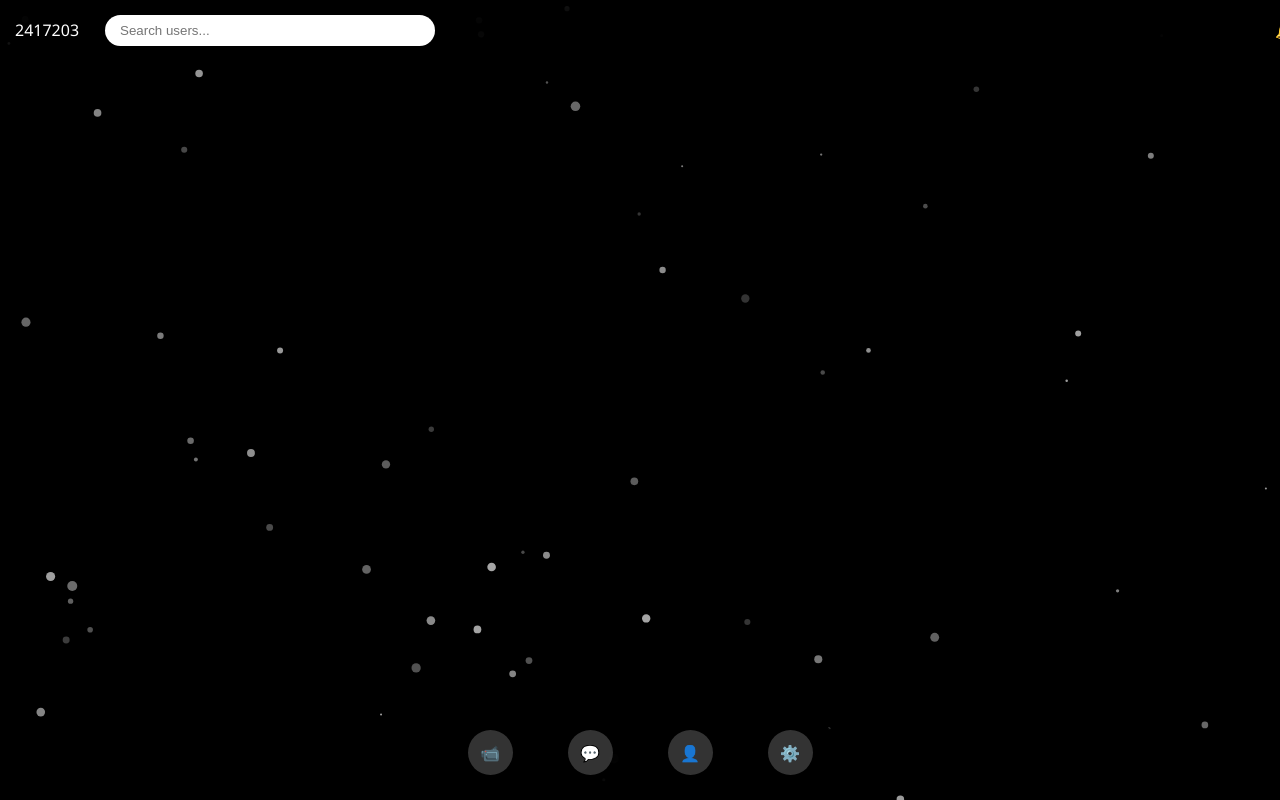
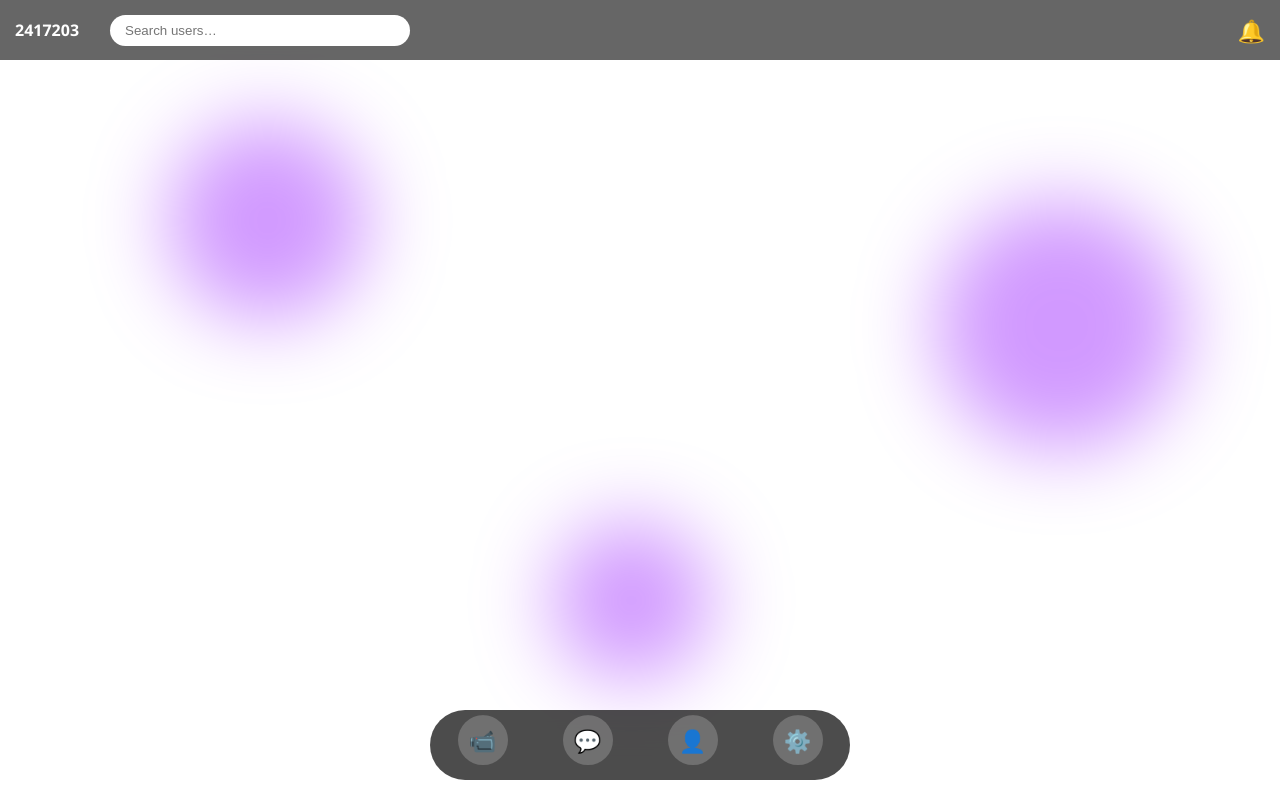
Before and after one commit to Ashwinor/talkk, a Flask app: page /home in a window 1280 px wide. Run offline with Flask 3, Linux system fonts and the light colour scheme; a user stored in the database is signed in.

Commit message:
Fixed home UI, glass dock, bubbles, bell, dark mode

```diff
--- a/static/home/home.css
+++ b/static/home/home.css
@@ -1,19 +1,31 @@
+*{box-sizing:border-box;}
+
 body{
   margin:0;
   font-family:Segoe UI, sans-serif;
-  background:black;
+  background:radial-gradient(circle at 20% 20%, #2a0a6b, #000 60%);
   color:white;
   overflow:hidden;
 }
+
+/* Light mode only changes background */
 body.light{
-  background:#eee;
+  background:radial-gradient(circle at 20% 20%, #cfd9ff, #fff 60%);
   color:black;
 }
 
-canvas{
-  position:fixed;
-  inset:0;
-  z-index:-1;
+/* Floating bubbles */
+.bg-bubble{
+  position:absolute;
+  border-radius:50%;
+  background:rgba(140,0,255,0.4);
+  filter:blur(40px);
+  animation:float 12s infinite ease-in-out;
+}
+@keyframes float{
+  0%{transform:translate(0,0)}
+  50%{transform:translate(40px,-40px)}
+  100%{transform:translate(0,0)}
 }
 
 /* TOP BAR */
@@ -22,96 +34,95 @@ canvas{
   top:0;
   width:100%;
   height:60px;
-  background:rgba(0,0,0,0.7);
-  backdrop-filter:blur(20px);
   display:flex;
   align-items:center;
-  gap:10px;
   padding:0 15px;
+  backdrop-filter:blur(20px);
+  background:rgba(0,0,0,0.6);
+  z-index:5;
 }
 
-.user{min-width:80px}
+.user{min-width:80px;font-weight:bold;}
 
 .search{
-  width:50%;
+  flex:1;
   max-width:300px;
+  margin:0 15px;
   padding:8px 15px;
   border-radius:20px;
   border:none;
-  outline:none;
 }
 
 .bell{
   margin-left:auto;
+  font-size:22px;
   cursor:pointer;
 }
+
 .shake{animation:shake .4s}
 @keyframes shake{
-  0%{transform:rotate(0deg)}
+  0%{transform:rotate(0)}
   25%{transform:rotate(10deg)}
   50%{transform:rotate(-10deg)}
   75%{transform:rotate(10deg)}
-  100%{transform:rotate(0deg)}
+  100%{transform:rotate(0)}
 }
 
-/* NOTIFICATION */
+/* Notification */
 .notify-panel{
   position:fixed;
   top:60px;
   right:-300px;
   width:250px;
   height:100%;
-  background:rgba(0,0,0,0.8);
+  background:rgba(0,0,0,0.85);
   backdrop-filter:blur(20px);
   padding:20px;
   transition:.5s;
+  z-index:6;
 }
 .notify-panel.show{right:0}
 
-/* SETTINGS */
+/* Settings popup */
 .settings-panel{
   position:fixed;
   top:50%;
   left:50%;
   transform:translate(-50%,-50%) scale(.7);
-  width:90%;
-  max-width:320px;
   background:rgba(0,0,0,.85);
   backdrop-filter:blur(25px);
+  padding:25px;
   border-radius:25px;
-  padding:25px;
-  text-align:center;
   opacity:0;
   pointer-events:none;
   transition:.4s;
-  z-index:99;
+  z-index:10;
 }
 .settings-panel.show{
   opacity:1;
   pointer-events:auto;
   transform:translate(-50%,-50%) scale(1);
 }
+
 .setting-btn{
-  background:rgba(255,255,255,.18);
-  padding:16px;
+  background:rgba(255,255,255,.2);
+  padding:15px;
   border-radius:30px;
-  margin-bottom:15px;
+  margin:10px 0;
   cursor:pointer;
-  font-weight:bold;
-  box-shadow:0 0 20px rgba(255,255,255,.25);
 }
 
-/* BOTTOM NAV */
+/* Glass Dock */
 .bottom-nav{
   position:fixed;
-  bottom:15px;
+  bottom:20px;
   left:50%;
   transform:translateX(-50%);
   width:90%;
-  max-width:400px;
-  height:65px;
-  background:rgba(0,0,0,.85);
-  backdrop-filter:blur(20px);
+  max-width:420px;
+  height:70px;
+  background:rgba(0,0,0,.7);
+  backdrop-filter:blur(30px);
   border-radius:40px;
   display:flex;
   justify-content:space-around;
@@ -119,17 +130,19 @@ canvas{
 }
 
 .nav-btn{
-  width:45px;
-  height:45px;
+  width:50px;
+  height:50px;
   border-radius:50%;
   background:rgba(255,255,255,.2);
   display:flex;
+  justify-content:center;
   align-items:center;
-  justify-content:center;
+  font-size:22px;
+  animation:liquid 4s infinite ease-in-out;
   cursor:pointer;
-  transition:.3s;
 }
-.nav-btn:hover{
-  background:rgba(255,255,255,.5);
-  transform:scale(1.15);
+
+@keyframes liquid{
+  0%,100%{transform:translateY(0)}
+  50%{transform:translateY(-6px)}
 }
--- a/templates/home/home.html
+++ b/templates/home/home.html
@@ -1,69 +1,61 @@
 <!DOCTYPE html>
 <html>
 <head>
+<meta name="viewport" content="width=device-width, initial-scale=1.0">
 <title>Talkk Home</title>
-<meta name="viewport" content="width=device-width, initial-scale=1.0">
 <link rel="stylesheet" href="/static/home/home.css">
 </head>
-
 <body>
 
-<!-- FLOATING PARTICLES -->
-<canvas id="particles"></canvas>
+<!-- Floating background -->
+<div class="bg-bubble" style="width:200px;height:200px;left:10%;top:20%"></div>
+<div class="bg-bubble" style="width:250px;height:250px;left:70%;top:30%"></div>
+<div class="bg-bubble" style="width:160px;height:160px;left:40%;top:70%"></div>
 
-<!-- TOP BAR -->
 <div class="top-bar">
-  <div class="user">{{ user }}</div>
-  <input class="search" placeholder="Search users...">
-  <div class="bell" onclick="toggleNotify()">🔔</div>
+    <div class="user">{{ user }}</div>
+    <input class="search" placeholder="Search users…">
+    <div class="bell" onclick="toggleNotify()">🔔</div>
 </div>
 
-<!-- NOTIFICATION PANEL -->
+<!-- Notification -->
 <div class="notify-panel" id="notify">
-  <h3>Notifications</h3>
-  <p>No notifications</p>
+    <h3>Notifications</h3>
+    <p>No notifications found</p>
 </div>
 
-<!-- CENTER SETTINGS -->
+<!-- SETTINGS POPUP -->
 <div class="settings-panel" id="settings">
-  <div class="setting-btn" onclick="toggleTheme()">Dark / Light</div>
-  <div class="setting-btn" onclick="location.href='/logout'">Logout</div>
+    <div class="setting-btn" onclick="toggleDark()">🌗 Toggle Dark Mode</div>
+    <div class="setting-btn" onclick="window.location.href='/logout'">🚪 Logout</div>
 </div>
 
-<!-- BOTTOM NAV -->
+<!-- Bottom Glass Dock -->
 <div class="bottom-nav">
-  <div class="nav-btn" onclick="alert('Video chat coming soon')">📹</div>
-  <div class="nav-btn" onclick="alert('Chat coming soon')">💬</div>
-  <div class="nav-btn" onclick="alert('Profile coming soon')">👤</div>
-  <div class="nav-btn" onclick="toggleSettings()">⚙️</div>
+    <div class="nav-btn" onclick="alert('Video not available')">📹</div>
+    <div class="nav-btn" onclick="alert('Chat not available')">💬</div>
+    <div class="nav-btn" onclick="alert('Profile not available')">👤</div>
+    <div class="nav-btn" onclick="toggleSettings()">⚙️</div>
 </div>
 
-<script src="/static/home/particles.js"></script>
-
 <script>
-let notifyTimer;
-
-function toggleNotify(){
-  let n=document.getElementById("notify");
-  let b=document.querySelector(".bell");
-  b.classList.add("shake");
-
-  setTimeout(()=>b.classList.remove("shake"),400);
-
-  n.classList.toggle("show");
-
-  clearTimeout(notifyTimer);
-  notifyTimer=setTimeout(()=>{
-    n.classList.remove("show");
-  },5000);
-}
-
 function toggleSettings(){
   document.getElementById("settings").classList.toggle("show");
 }
 
-function toggleTheme(){
+function toggleDark(){
   document.body.classList.toggle("light");
+}
+
+function toggleNotify(){
+  const b = document.querySelector(".bell");
+  const n = document.getElementById("notify");
+
+  b.classList.add("shake");
+  setTimeout(()=>b.classList.remove("shake"),400);
+
+  n.classList.add("show");
+  setTimeout(()=>n.classList.remove("show"),5000);
 }
 </script>
 
```
